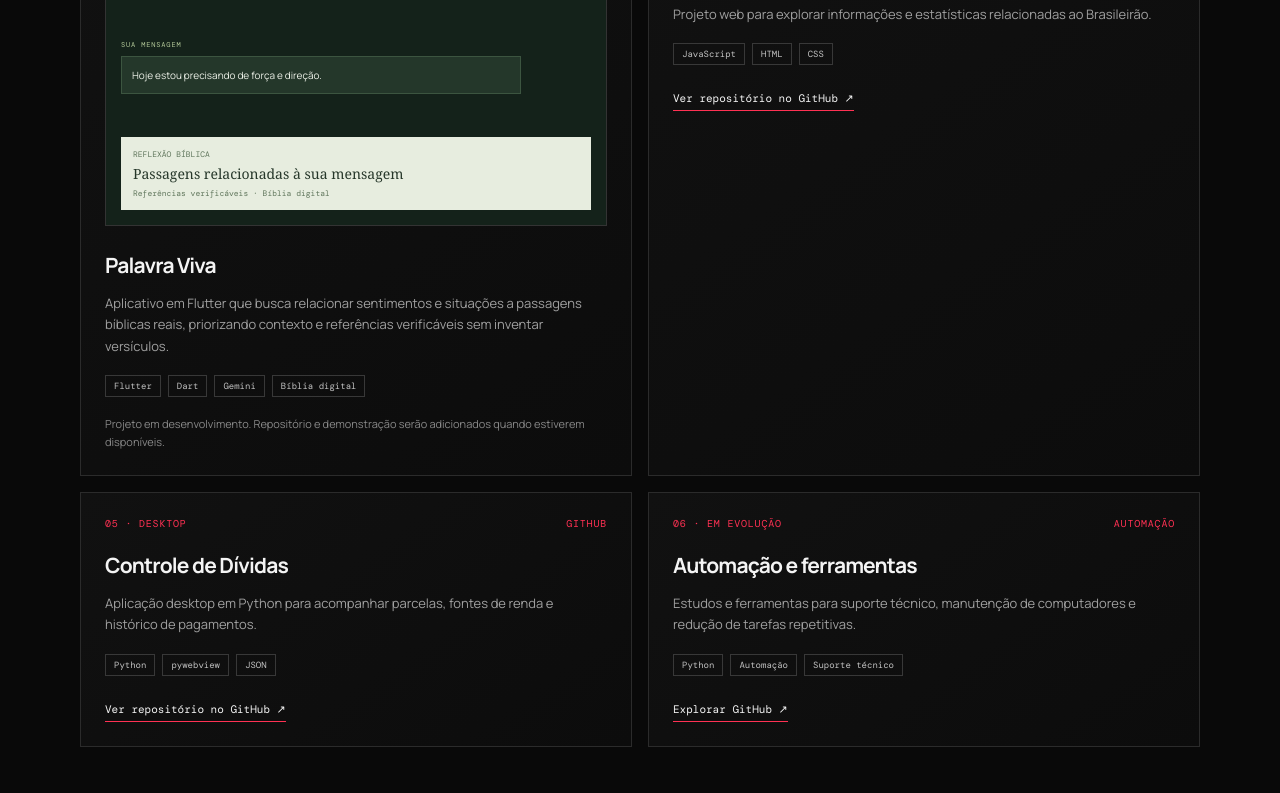
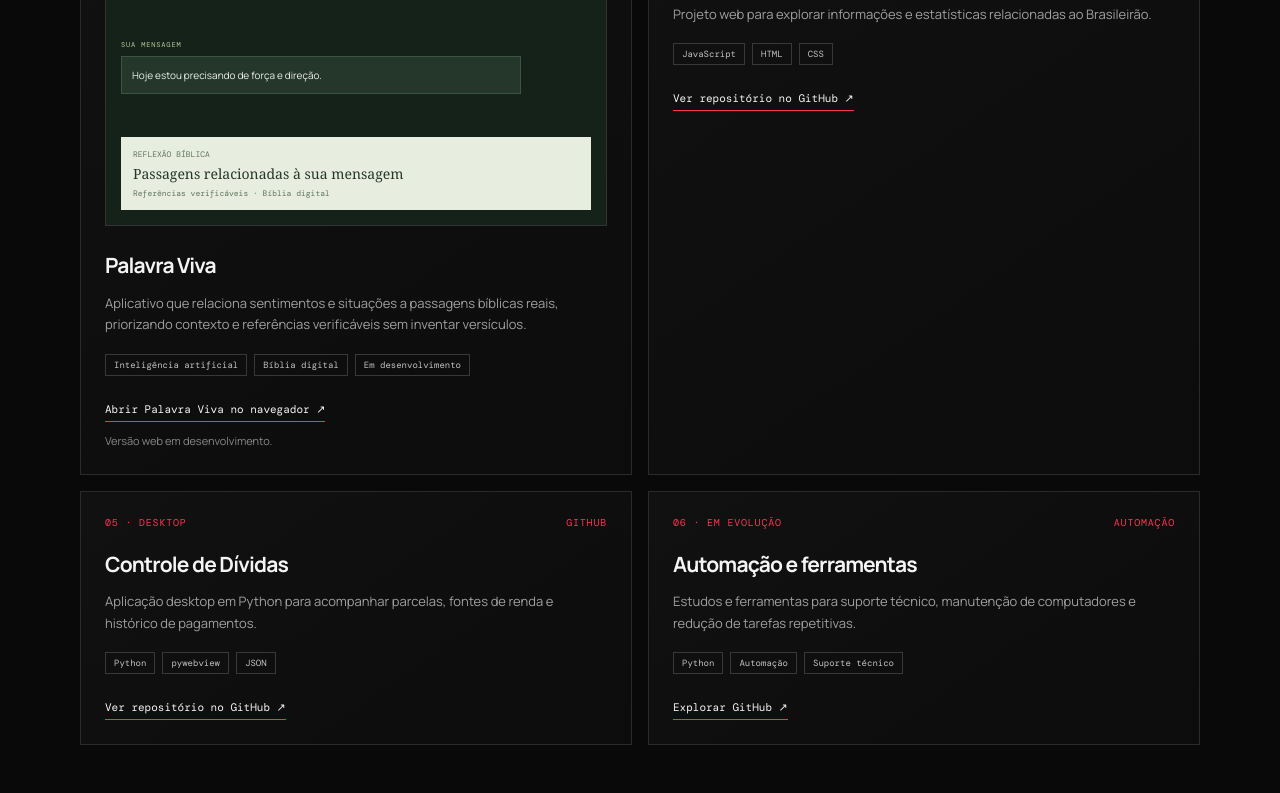
Before and after one commit to oKhristopher/oKhristopher.github.io, a plain HTML site: page index.html in a window 1280 px wide. Shown: the part 1642-2435 px from the top of the page. Drawn offline with nearby package versions, Linux system fonts and the light colour scheme.

Commit message:
Add Palavra Viva browser link to portfolio

```diff
--- a/index.html
+++ b/index.html
@@ -71,7 +71,7 @@ footer{border-top:1px solid var(--line);padding:22px 0 calc(22px + env(safe-area
 <section class="content-section" id="projetos"><div class="wrap"><div class="section-head"><div><p class="section-kicker">01 / Projetos</p><h2>Projetos em desenvolvimento<br>e/ou concluídos</h2></div><p>Trabalhos práticos, estudos e soluções que estou construindo ou já concluí.</p></div><div class="projects">
 <article class="card reveal"><div class="card-top"><span>01 · Negócio real</span><span>Web</span></div><div class="preview" role="img" aria-label="Prévia conceitual do e-commerce Ateliê Vânia Vieira"><div class="preview-store"><div class="store-brand">ATELIÊ <span>VÂNIA VIEIRA</span></div><div class="store-content"><div><small>PEÇAS AUTORAIS</small><strong>Detalhes que<br>tornam tudo<br>especial.</strong></div><div class="bear" aria-hidden="true">♡</div></div></div></div><h3>E-commerce · Ateliê Vânia Vieira</h3><p>Desenvolvimento de loja virtual para um negócio real, usando React/Next.js, publicação na Vercel e domínio próprio.</p><div class="tags"><span>React</span><span>Next.js</span><span>Vercel</span><span>E-commerce</span></div><a class="card-link" href="https://www.linkedin.com/feed/update/urn:li:activity:7482135290166501377/" target="_blank" rel="noopener noreferrer">Ver publicação no LinkedIn ↗</a></article>
 <article class="card reveal"><div class="card-top"><span>02 · Cliente real</span><span>Web · Cloudflare</span></div><div class="preview" role="img" aria-label="Prévia conceitual do site N L Assessoria Contábil para MEI"><div class="preview-accounting"><div class="accounting-brand">N L <span>ASSESSORIA CONTÁBIL</span></div><div class="accounting-content"><small>CONTABILIDADE PARA MEI</small><strong>Seu negócio em dia.<br><em>Sem complicação.</em></strong><span>ABERTURA · REGULARIZAÇÃO · DAS · NFS-e</span></div><div class="accounting-footer">WHATSAPP ↗</div></div></div><h3>Site institucional · N L Assessoria Contábil</h3><p>Criação e publicação de site responsivo para cliente real do segmento contábil, com identidade visual personalizada, apresentação dos serviços para MEI e contato direto pelo WhatsApp.</p><div class="tags"><span>HTML5</span><span>CSS3</span><span>Responsivo</span><span>Cloudflare</span><span>CSP</span></div><a class="card-link" href="https://nl-assessoria-contabil.contabilidadenl.workers.dev/" target="_blank" rel="noopener noreferrer">Visitar site publicado ↗</a></article>
-<article class="card reveal"><div class="card-top"><span>03 · Em desenvolvimento</span><span>Mobile</span></div><div class="preview" role="img" aria-label="Prévia conceitual do aplicativo Palavra Viva"><div class="preview-app"><div class="app-title"><span>✦</span> Palavra Viva</div><div><div class="app-label">Sua mensagem</div><div class="app-message">Hoje estou precisando de força e direção.</div></div><div class="app-verse"><small>REFLEXÃO BÍBLICA</small><strong>Passagens relacionadas à sua mensagem</strong><small>Referências verificáveis · Bíblia digital</small></div></div></div><h3>Palavra Viva</h3><p>Aplicativo em Flutter que busca relacionar sentimentos e situações a passagens bíblicas reais, priorizando contexto e referências verificáveis sem inventar versículos.</p><div class="tags"><span>Flutter</span><span>Dart</span><span>Gemini</span><span>Bíblia digital</span></div><p class="note">Projeto em desenvolvimento. Repositório e demonstração serão adicionados quando estiverem disponíveis.</p></article>
+<article class="card reveal"><div class="card-top"><span>03 · Em desenvolvimento</span><span>Mobile</span></div><div class="preview" role="img" aria-label="Prévia conceitual do aplicativo Palavra Viva"><div class="preview-app"><div class="app-title"><span>✦</span> Palavra Viva</div><div><div class="app-label">Sua mensagem</div><div class="app-message">Hoje estou precisando de força e direção.</div></div><div class="app-verse"><small>REFLEXÃO BÍBLICA</small><strong>Passagens relacionadas à sua mensagem</strong><small>Referências verificáveis · Bíblia digital</small></div></div></div><h3>Palavra Viva</h3><p>Aplicativo que relaciona sentimentos e situações a passagens bíblicas reais, priorizando contexto e referências verificáveis sem inventar versículos.</p><div class="tags"><span>Inteligência artificial</span><span>Bíblia digital</span><span>Em desenvolvimento</span></div><a class="card-link" href="https://palavra-viva-mybr.onrender.com" target="_blank" rel="noopener noreferrer">Abrir Palavra Viva no navegador ↗</a><p class="note">Versão web em desenvolvimento.</p></article>
 <article class="card reveal"><div class="card-top"><span>04 · Web</span><span>GitHub</span></div><h3>Brasileirão Apostas</h3><p>Projeto web para explorar informações e estatísticas relacionadas ao Brasileirão.</p><div class="tags"><span>JavaScript</span><span>HTML</span><span>CSS</span></div><a class="card-link" href="https://github.com/oKhristopher/brasileirao-apostas" target="_blank" rel="noopener noreferrer">Ver repositório no GitHub ↗</a></article>
 <article class="card reveal"><div class="card-top"><span>05 · Desktop</span><span>GitHub</span></div><h3>Controle de Dívidas</h3><p>Aplicação desktop em Python para acompanhar parcelas, fontes de renda e histórico de pagamentos.</p><div class="tags"><span>Python</span><span>pywebview</span><span>JSON</span></div><a class="card-link" href="https://github.com/oKhristopher/dividas" target="_blank" rel="noopener noreferrer">Ver repositório no GitHub ↗</a></article>
 <article class="card reveal"><div class="card-top"><span>06 · Em evolução</span><span>Automação</span></div><h3>Automação e ferramentas</h3><p>Estudos e ferramentas para suporte técnico, manutenção de computadores e redução de tarefas repetitivas.</p><div class="tags"><span>Python</span><span>Automação</span><span>Suporte técnico</span></div><a class="card-link" href="https://github.com/oKhristopher" target="_blank" rel="noopener noreferrer">Explorar GitHub ↗</a></article>
```
